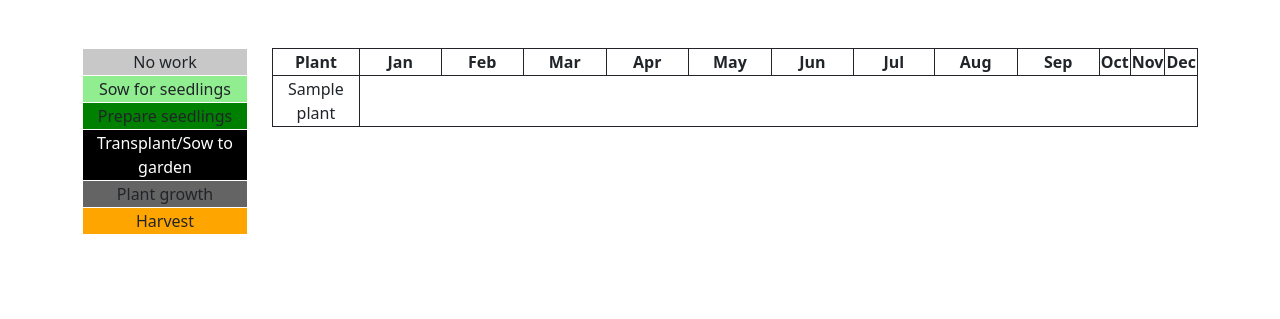
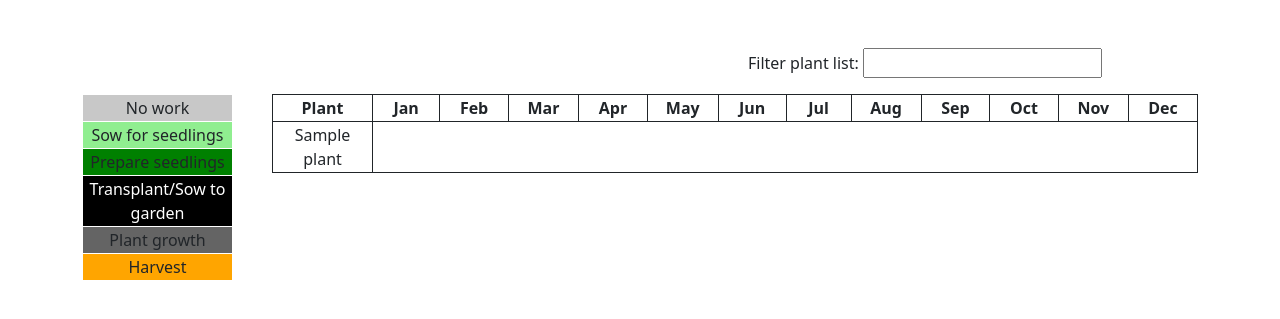
Before and after one commit to perugi/plannter, a Django app: page / in a window 1280 px wide. Shown: the part 76-395 px from the top of the page. Run offline with Django 4.2, Linux system fonts and the light colour scheme; a user stored in the database is signed in; tables that the repository leaves empty hold one stand-in row (values such as "Sample post").

Commit message:
Add filtering on index page

```diff
--- /dev/null
+++ b/garden_calendar/static/garden_calendar/filter_plants.js
@@ -0,0 +1,20 @@
+plantFilter = document.querySelector('#plant-filter');
+plantFilter.addEventListener('input', filterPlants);
+
+function filterPlants() {
+    console.log('filter')
+    plants = document.querySelectorAll('.plants_row');
+    plants = Array.from(plants).slice(1);
+    console.log(plants);
+
+    filterString = plantFilter.value.toLowerCase();
+
+    plants.forEach(plant => {
+        if (plant.firstElementChild.textContent.toLowerCase().includes(filterString)) {
+            plant.hidden = false;
+        } else {
+            plant.hidden = true;
+        }
+    });
+
+}
--- a/garden_calendar/static/garden_calendar/styles.css
+++ b/garden_calendar/static/garden_calendar/styles.css
@@ -55,13 +55,17 @@ nav .navbar-brand .green {
 }
 
 .plants_data {
-    width: 2%;
+    width: 10px;
     border: 1px solid;
     border-color: white;
 }
 
+.plants_data.legend {
+    width: 150px;
+}
+
 .plants_name {
-    width: 10%;
+    width: 100px;
     border: 1px solid;
 }
 
--- a/garden_calendar/templates/garden_calendar/index.html
+++ b/garden_calendar/templates/garden_calendar/index.html
@@ -1,37 +1,49 @@
 {% extends "garden_calendar/layout.html" %}
 {% load i18n %}
+{% load static %}
 
 {% block title %}
 Home
 {% endblock %}
 
+{% block script %}
+<script src="{% static 'garden_calendar/filter_plants.js' %}" defer></script>
+{% endblock %}
+
 {% block main %}
-
 {% if not plants %}
-<p class="text-center">No plants selected. Visit the <a href="#">Planner</a> to do so.</a></p>
+<p class="text-center">No plants selected.Visit the < a href="#"> Planner</a> to do so.</a></p>
 
 {% else %}
 <div class="container">
+    <div class="row justify-content-end">
+        <div class="col"></div>
+        <div class="col">
+            <label for="plant-filter">Filter plant list:</label>
+            <input type="text" id="plant-filter" class=""></input>
+        </div>
+    </div>
+    <p></p>
     <div class="row">
         <div class="col">
             <table class="plants">
                 <tr>
-                    <td class="plants_data nowork">{% trans 'No work' %}</td>
+                    <td class="plants_data legend nowork">{% trans 'No work' %}</td>
                 </tr>
                 <tr>
-                    <td class="plants_data sowing">{% trans 'Sow for seedlings' %}</td>
+                    <td class="plants_data legend sowing">{% trans 'Sow for seedlings' %}</td>
                 </tr>
                 <tr>
-                    <td class="plants_data seedling">{% trans 'Prepare seedlings' %}</td>
+                    <td class="plants_data legend seedling">{% trans 'Prepare seedlings' %}</td>
                 </tr>
                 <tr>
-                    <td class="plants_data transplanting">{% trans 'Transplant/Sow to garden' %}</td>
+                    <td class="plants_data legend transplanting">{% trans 'Transplant/Sow to garden' %}</td>
                 </tr>
                 <tr>
-                    <td class="plants_data growth">{% trans 'Plant growth' %}</td>
+                    <td class="plants_data legend growth">{% trans 'Plant growth' %}</td>
                 </tr>
                 <tr>
-                    <td class="plants_data harvest">{% trans 'Harvest' %}</td>
+                    <td class="plants_data legend harvest">{% trans 'Harvest' %}</td>
                 </tr>
             </table>
         </div>
@@ -40,7 +52,7 @@ Home
                 <table class="plants">
                     <thead>
                         <tr class="plants_row">
-                            <th class="plants_name" scope="col">{% trans 'Plant' %}</th>
+                            <th class="plants_name" scope="col">Plant</th>
                             <th class="plants_name" scope="col" colspan="3">{% trans 'Jan' %}</th>
                             <th class="plants_name" scope="col" colspan="3">{% trans 'Feb' %}</th>
                             <th class="plants_name" scope="col" colspan="3">{% trans 'Mar' %}</th>
```
Also changed, not shown: garden_calendar/static/garden_calendar/mail_fields.js (line endings or trailing spaces).
